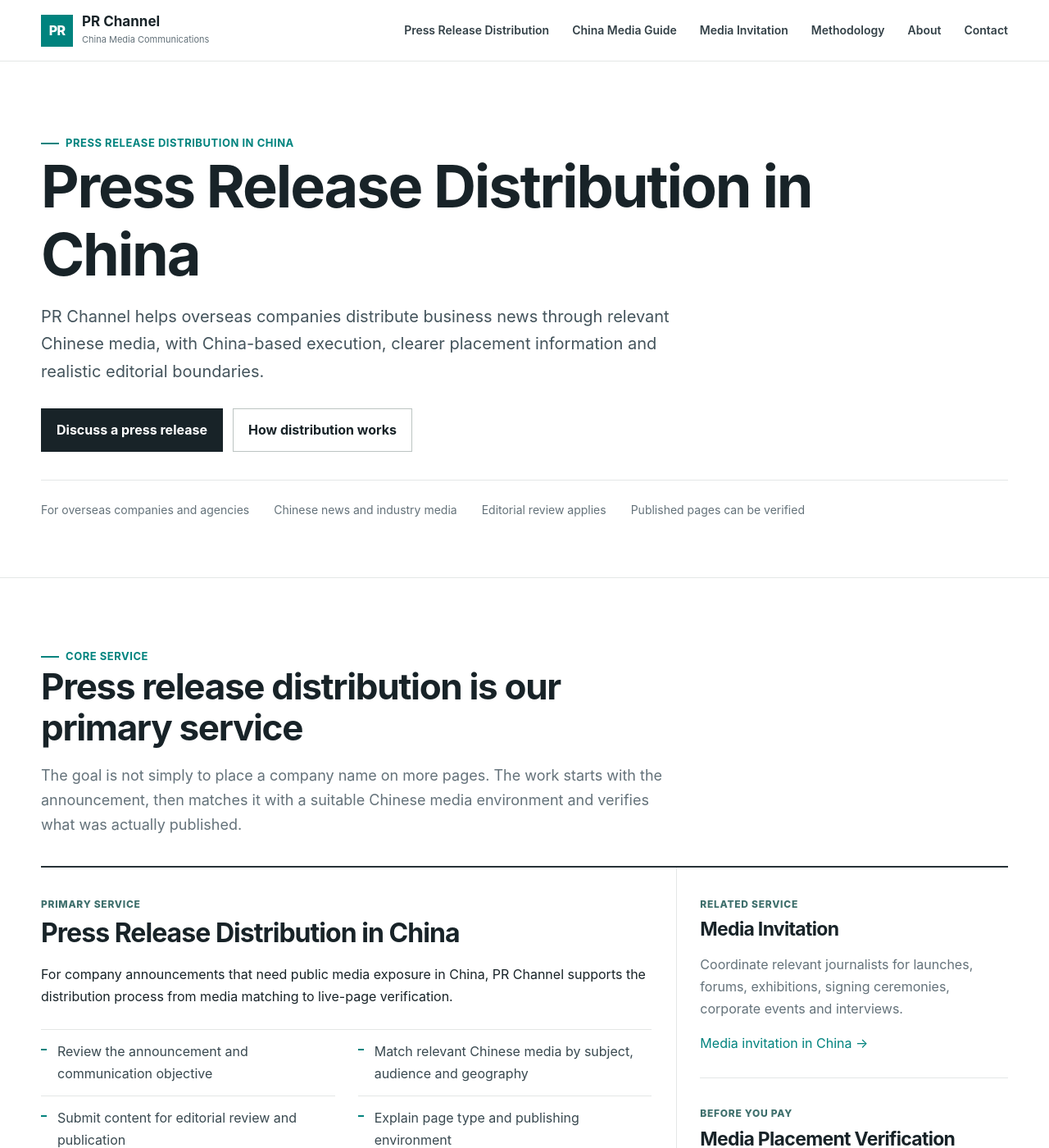
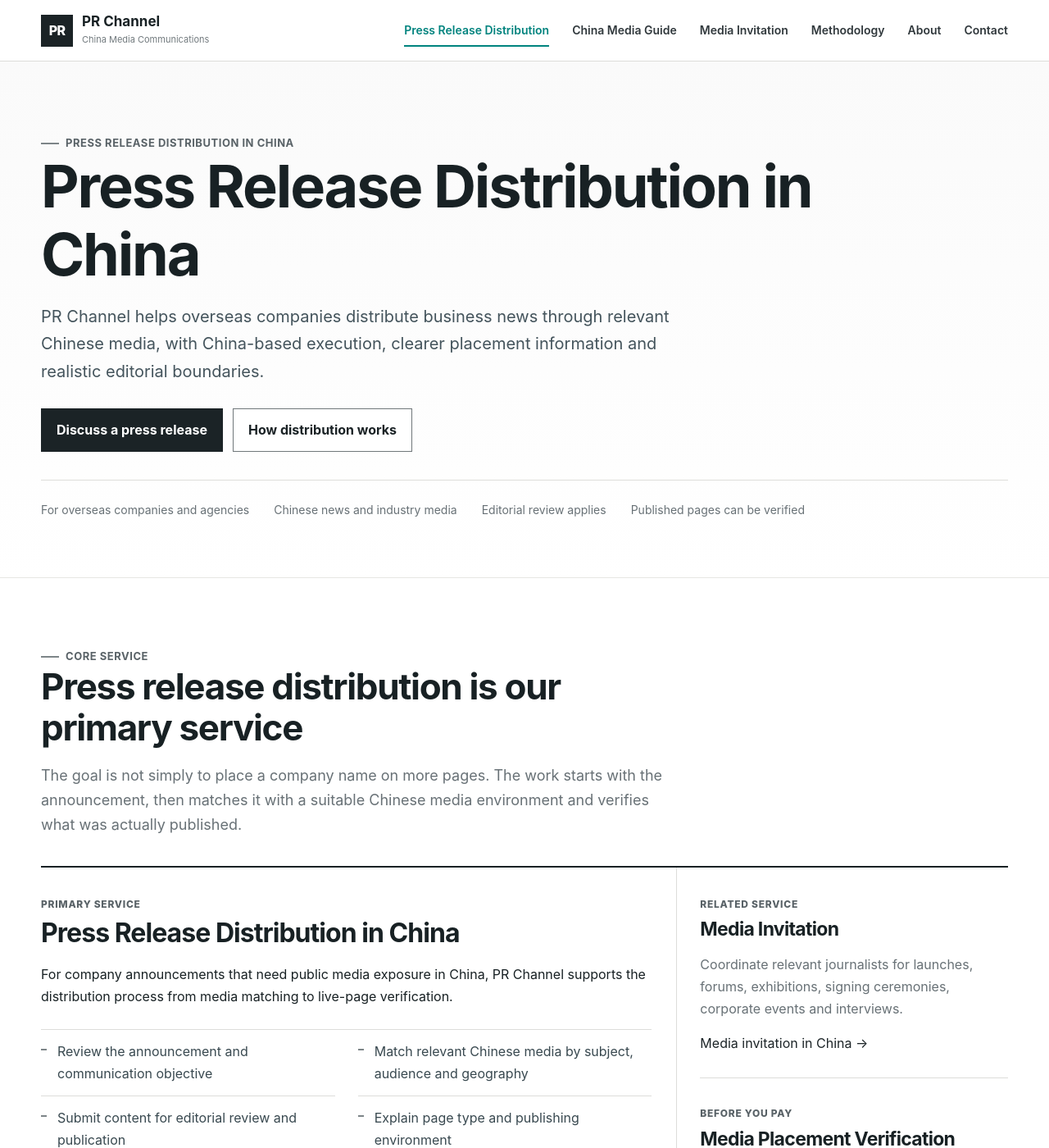
Before and after one commit to PRChannel/pressreleasechannel.com, a Jekyll site: the page built from index.html, in a window 1280 px wide and 1400 px high. Shown: the whole window at 82% size. Built offline with Jekyll 4.4.1, drawn with Linux system fonts in a browser that asks for light colours.

Commit message:
Add files via upload

```diff
--- a/assets/css/style.css
+++ b/assets/css/style.css
@@ -48,191 +48,299 @@
 .about-author-inline{margin-top:56px;padding-top:34px;border-top:1px solid var(--line);max-width:780px}.about-author-inline h2{font-size:28px;margin-top:7px}.about-author-inline p{color:var(--muted);font-size:16px;max-width:700px}
 @media(max-width:860px){.hub-grid,.home-hub-grid{grid-template-columns:1fr}}
 
-/* Editorial neutral visual patch — keep PR Channel green as an accent, not a surface color */
+
+/* =========================================================
+   FINAL VISUAL SYSTEM — MONOCHROME CONTENT + ACTIVE NAV ACCENT
+   PR Channel / pressreleasechannel.com
+   ---------------------------------------------------------
+   Principle:
+   - Content area: black / white / neutral gray only
+   - Teal (#00837e): reserved for navigation active/hover state
+   - No colored content blocks, teal article titles, teal buttons,
+     teal labels, teal borders, or teal decorative markers
+   ========================================================= */
+
 :root{
-  --line:#e4e7e6;
-  --soft:#fafaf9;
-  --soft2:#f3f4f3;
+  --brand:#20282b;
+  --brand-dark:#000000;
+  --nav-accent:#00837e;
+  --ink:#182124;
+  --muted:#687176;
+  --line:#ddddda;
+  --soft:#f7f7f5;
+  --soft2:#efefec;
 }
 
-/* White/neutral page surfaces: avoid large green-tinted bands */
-.hero{
-  background:#fff;
-  border-bottom:1px solid var(--line);
+/* Header / brand becomes monochrome */
+.brand-mark{
+  background:#1b2326 !important;
+  color:#fff !important;
 }
-.section-soft{
-  background:#fafaf9;
-  border-top:1px solid #f0f1f0;
-  border-bottom:1px solid #f0f1f0;
+.brand,
+.brand:hover{
+  color:#182124 !important;
 }
-.page-hero{
-  background:#fff;
-  border-bottom:1px solid var(--line);
+.brand small{
+  color:#727a7e !important;
 }
 
-/* Keep the brand color on small accents; use dark neutral for primary actions */
-.btn-primary{
-  background:var(--ink);
-  border-color:var(--ink);
-  color:#fff;
+/* Navigation is the ONLY place where teal is used */
+.nav a{
+  position:relative;
+  color:#30383c !important;
+  border:0 !important;
+  padding:8px 0 !important;
+  background:transparent !important;
 }
-.btn-primary:hover{
-  background:#2b373c;
-  border-color:#2b373c;
-  color:#fff;
+.nav a:hover{
+  color:var(--nav-accent) !important;
 }
-.btn-secondary{
-  color:var(--ink);
-  background:#fff;
-  border-color:#bcc4c2;
+.nav a[aria-current="page"],
+.nav a.is-active{
+  color:var(--nav-accent) !important;
 }
-.btn-secondary:hover{
-  color:var(--brand-dark);
-  border-color:var(--brand);
+.nav a[aria-current="page"]::after,
+.nav a.is-active::after{
+  content:"";
+  position:absolute;
+  left:0;
+  right:0;
+  bottom:0;
+  height:2px;
+  background:var(--nav-accent);
+}
+.nav-cta{
+  border:0 !important;
+  color:#30383c !important;
+  padding:8px 0 !important;
+}
+.nav-cta:hover{
+  color:var(--nav-accent) !important;
 }
 
-/* Neutral information surfaces */
-.step:before{
-  background:#f3f4f3;
-  color:var(--brand-dark);
-}
-.content blockquote,
-.article-content blockquote{
-  background:#f8f8f7;
-}
-.aside-note{
-  background:#fbfbfa;
-  border-color:#dfe3e2;
-}
-.contact-box{
-  background:#fafaf9;
-}
-.tag{
-  background:#fff;
-  border-color:#d9dfdd;
-  color:#465359;
+/* Main content: remove teal completely */
+main,
+main p,
+main li,
+main span,
+main small,
+main strong,
+main h1,
+main h2,
+main h3,
+main h4,
+main h5,
+main h6{
+  color:inherit;
 }
 
-/* Content hubs should read like editorial indexes, not colored cards */
-.hub-card,
-.hub-card-primary,
-.home-hub-grid a{
-  background:#fff;
+main a,
+main a:visited{
+  color:#1d2528 !important;
 }
-.hub-card:hover,
-.home-hub-grid a:hover{
-  background:#fafaf9;
+main a:hover{
+  color:#000 !important;
 }
 
-/* Preserve separation with rules and typography instead of tinted blocks */
-.featured-guide,
-.latest-list,
-.principle-list,
-.topic-strip,
-.home-hub-grid,
-.service-focus{
-  border-top-color:#273237;
+/* Inline editorial links stay discoverable via underline, not color */
+main .content p a,
+main .content li a,
+main .article-content p a,
+main .article-content li a{
+  text-decoration:underline;
+  text-decoration-color:#9ca2a5;
+  text-underline-offset:3px;
+}
+main .content p a:hover,
+main .content li a:hover,
+main .article-content p a:hover,
+main .article-content li a:hover{
+  text-decoration-color:#000;
 }
 
-/* Slightly quieter green usage in metadata while retaining brand identity */
-.featured-guide .meta,
+/* Editorial labels and eyebrow become neutral */
+.eyebrow,
+.section-kicker,
+.card .kicker,
 .service-primary .kicker,
 .service-secondary .kicker,
-.card .kicker{
-  color:#3e6f6c;
-}
-
-/* Footer remains a deliberate dark anchor; everything above stays light */
-.site-footer{
-  margin-top:0;
-}
-
-/* PR Channel visual refinement: reduce brand-green fatigue
-   Append this block to the END of assets/css/style.css */
-
-/* Keep teal as an accent, not as the default reading color */
-:root{
-  --link-reading:#172326;
-  --link-muted:#4f5d63;
-  --line-neutral:#d9dfdf;
-}
-
-/* Article / guide list titles: charcoal by default */
-.guide-list a,
-.post-list a,
-.article-list a,
-.related-guides a,
-.buyer-guides a,
-.topic-list a,
-.review-index h2 a,
-.review-index-item h2 a {
-  color: var(--link-reading) !important;
-  text-decoration: none;
-}
-
-.guide-list a:hover,
-.post-list a:hover,
-.article-list a:hover,
-.related-guides a:hover,
-.buyer-guides a:hover,
-.topic-list a:hover,
-.review-index h2 a:hover,
-.review-index-item h2 a:hover {
-  color: #00837e !important;
-}
-
-/* De-emphasize utility links so every row is not teal */
-.read-link,
-.text-link,
-.guide-read,
-.article-read {
-  color: var(--link-muted) !important;
-  font-weight: 600;
-}
-
-.read-link:hover,
-.text-link:hover,
-.guide-read:hover,
-.article-read:hover {
-  color: #00837e !important;
-}
-
-/* Metadata should read as editorial metadata, not brand accents */
+.featured-guide .meta,
 .guide-meta,
 .post-meta,
 .article-meta,
 .review-meta,
-.category-label {
-  color: #6b777c !important;
+.category-label{
+  color:#596267 !important;
+}
+.eyebrow:before,
+.scope-list li:before{
+  background:#7d8588 !important;
 }
 
-/* Keep only small editorial accents in teal */
-.eyebrow,
-.section-kicker {
-  color: #00837e;
+/* Buttons: monochrome */
+.btn,
+.btn-primary{
+  background:#1b2326 !important;
+  border-color:#1b2326 !important;
+  color:#fff !important;
+}
+.btn:hover,
+.btn-primary:hover{
+  background:#000 !important;
+  border-color:#000 !important;
+  color:#fff !important;
+}
+.btn-secondary{
+  background:#fff !important;
+  border-color:#70777a !important;
+  color:#1b2326 !important;
+}
+.btn-secondary:hover{
+  background:#f2f2f0 !important;
+  color:#000 !important;
 }
 
-/* Neutral separators */
-.guide-list > *,
-.post-list > *,
-.article-list > *,
-.related-guides > *,
-.review-index-item {
-  border-color: var(--line-neutral) !important;
+/* Neutral backgrounds — no green tint */
+.hero{
+  background:linear-gradient(180deg,#fafafa 0%,#fff 100%) !important;
+  border-bottom-color:#e6e6e3 !important;
+}
+.page-hero{
+  background:#fafafa !important;
+  border-bottom-color:#e2e2df !important;
+}
+.section-soft,
+.contact-box,
+.aside-note,
+.content blockquote,
+.article-content blockquote{
+  background:#f6f6f4 !important;
+}
+.hub-card-primary,
+.hub-card:hover,
+.home-hub-grid a:hover{
+  background:#f7f7f5 !important;
 }
 
-/* Review index: editorial treatment, no card-color blocks */
-.review-index-item{
-  padding: 28px 0;
-  border-top: 1px solid var(--line-neutral);
-  background: transparent !important;
+/* No teal borders or callout rules */
+.content blockquote,
+.article-content blockquote{
+  border-left-color:#8b9194 !important;
+}
+.aside-block{
+  border-top-color:#353d40 !important;
+}
+.tag{
+  border-color:#c9cccd !important;
+  background:#f5f5f3 !important;
+  color:#50585c !important;
 }
 
-.review-index-item h2{
-  margin: 8px 0 10px;
+/* Process markers become gray */
+.step:before{
+  background:#efefec !important;
+  color:#3f474b !important;
 }
 
-.review-index-item p{
-  color:#536067;
-  max-width: 820px;
+/* FAQ symbols neutral */
+.faq-q:after{
+  color:#4f575b !important;
 }
+
+/* Listing / guide / buyer-intent titles: charcoal, not teal */
+.latest-item h3,
+.latest-item h3 a,
+.guide-item strong,
+.guide-item a,
+.featured-guide h3,
+.featured-guide h3 a,
+.hub-card h3,
+.hub-card b,
+.home-hub-grid strong,
+.post-list-section h2,
+.related-posts h2,
+.review-index-item h2,
+.review-index-item h2 a,
+.article-context a{
+  color:#182124 !important;
+}
+
+/* Utility "Read" links are gray-black */
+.latest-item b,
+.latest-item b a,
+.read-link,
+.text-link,
+.guide-read,
+.article-read{
+  color:#4f575b !important;
+}
+.latest-item b:hover,
+.latest-item b a:hover,
+.read-link:hover,
+.text-link:hover,
+.guide-read:hover,
+.article-read:hover{
+  color:#000 !important;
+}
+
+/* Tables, cards, separators: neutral */
+.card,
+.fact-box,
+.guide-item,
+.hub-card,
+.home-hub-grid a,
+.principle,
+.topic-strip>div,
+.review-index-item{
+  border-color:#ddddda !important;
+}
+.fact-row,
+.step,
+.latest-item,
+.service-secondary,
+.article-context,
+.related-posts{
+  border-color:#ddddda !important;
+}
+
+/* Footer monochrome */
+.site-footer{
+  background:#191f21 !important;
+  color:#d9dddd !important;
+}
+.site-footer a,
+.footer-grid a{
+  color:#d9dddd !important;
+}
+.site-footer a:hover,
+.footer-grid a:hover{
+  color:#fff !important;
+}
+.footer-grid p{
+  color:#aeb4b6 !important;
+}
+.footer-bottom{
+  color:#8f979a !important;
+}
+
+/* Keep article/list links editorial, not branded */
+.latest-item h3 a:hover,
+.guide-item a:hover,
+.featured-guide h3 a:hover,
+.hub-card:hover h3,
+.review-index-item h2 a:hover{
+  color:#000 !important;
+}
+
+/* Mobile active navigation keeps the same clear state */
+@media(max-width:860px){
+  .nav a[aria-current="page"],
+  .nav a.is-active{
+    color:var(--nav-accent) !important;
+  }
+  .nav a[aria-current="page"]::after,
+  .nav a.is-active::after{
+    width:30px;
+    right:auto;
+  }
+}
```
